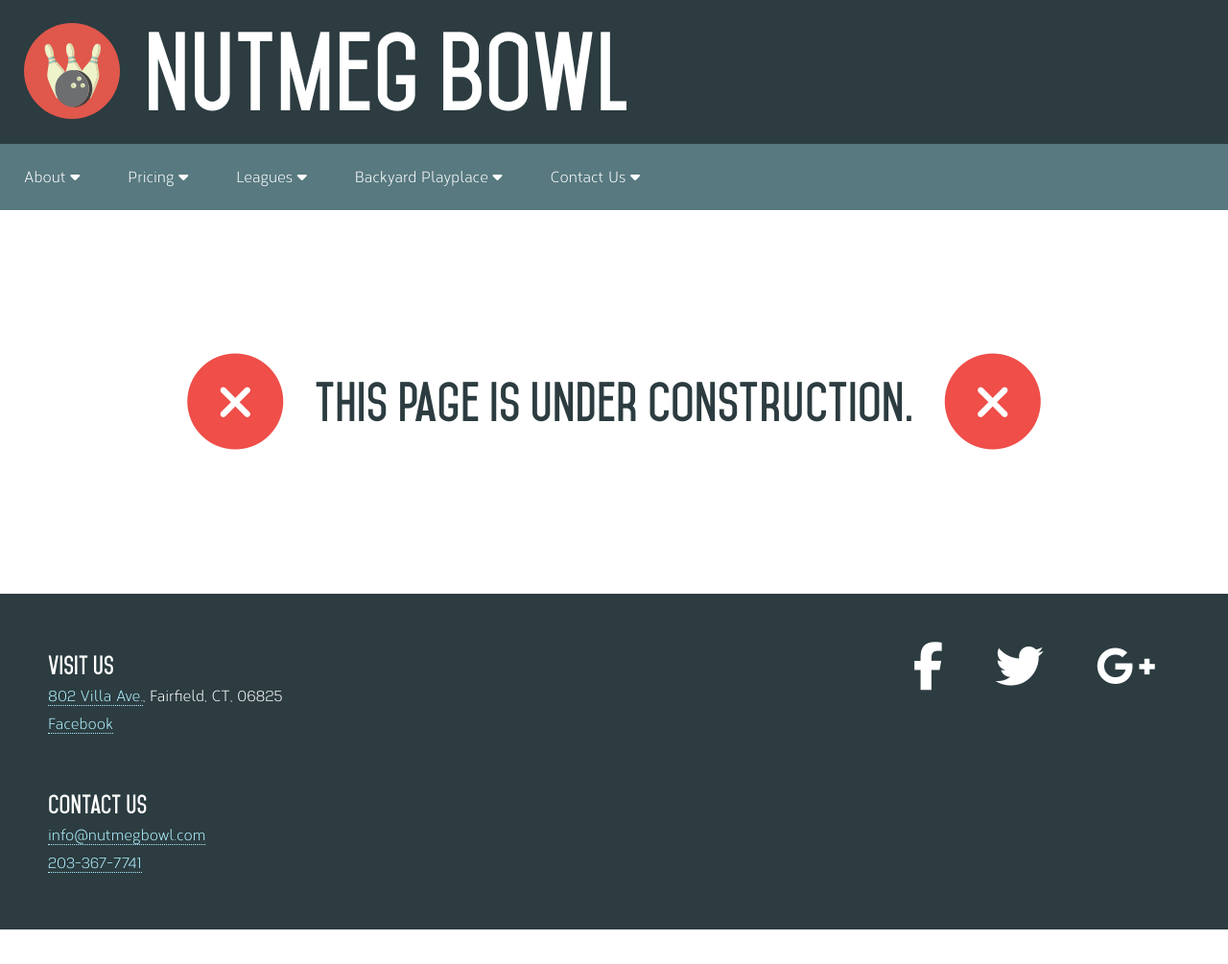
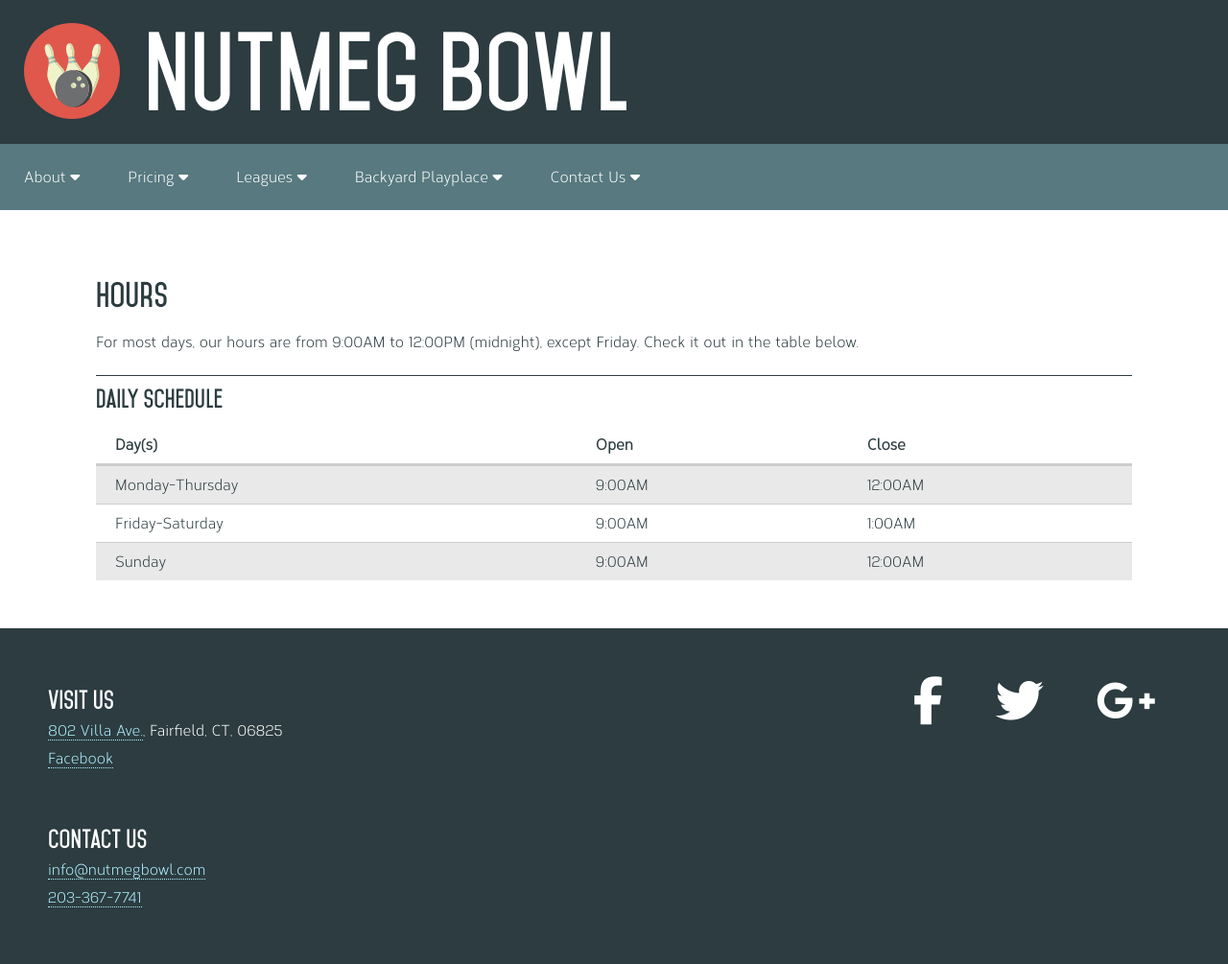
Before and after one commit to jlam55555/nutmegbowl, a Jekyll site: the page built from about/hours.html, in a window 1280 px wide. Shown: the whole page at 96% size. Built offline with Jekyll 4.4.1, drawn with Linux system fonts in a browser that asks for light colours; nearby versions of some CDN libraries; before the commit the page ends 969 px from its top, so only the background shows below that.

Commit message:
Added hours (from Facebook)

```diff
--- a/about/hours.html
+++ b/about/hours.html
@@ -6,4 +6,32 @@ description: When we are open
 icon: clock-o
 ---
 
-<p class="underConstruction"><span class="fa-stack first"><i class="fa fa-stack-2x fa-circle dangerText"></i><i class="fa fa-stack-1x fa-close lightText"></i></span>This page is under construction.<span class="fa-stack second"><i class="fa fa-stack-2x fa-circle dangerText"></i><i class="fa fa-stack-1x fa-close lightText"></i></span></p>
+<h1>Hours</h1>
+<p>For most days, our hours are from 9:00AM to 12:00PM (midnight), except Friday. Check it out in the table below.</p>
+<h2>Daily Schedule</h2>
+<table>
+  <thead>
+    <tr>
+      <th>Day(s)</th>
+      <th>Open</th>
+      <th>Close</th>
+    </tr>
+  </thead>
+  <tbody>
+    <tr>
+      <td>Monday-Thursday</td>
+      <td>9:00AM</td>
+      <td>12:00AM</td>
+    </tr>
+    <tr>
+      <td>Friday-Saturday</td>
+      <td>9:00AM</td>
+      <td>1:00AM</td>
+    </tr>
+    <tr>
+      <td>Sunday</td>
+      <td>9:00AM</td>
+      <td>12:00AM</td>
+    </tr>
+  </tbody>
+</table>
```
